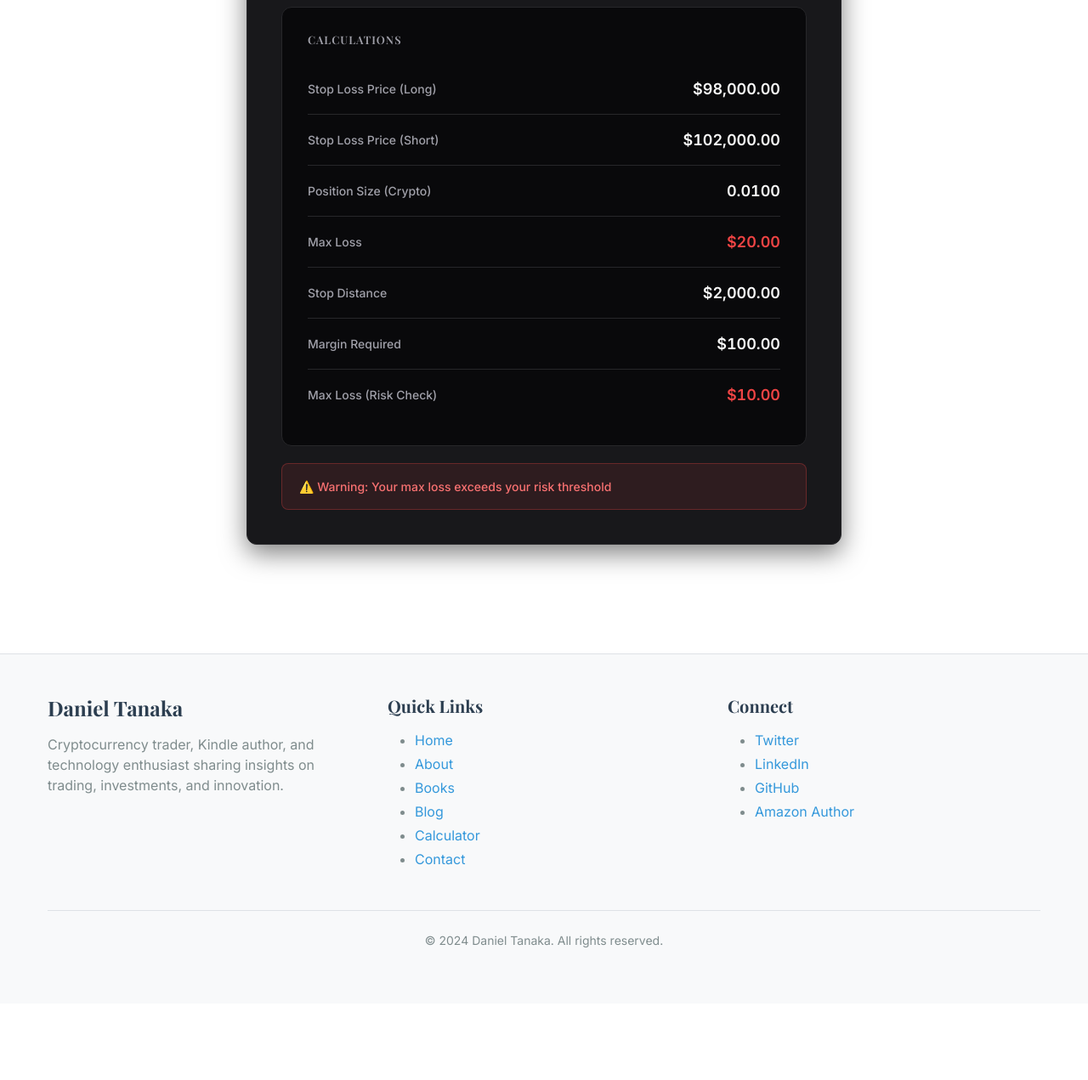
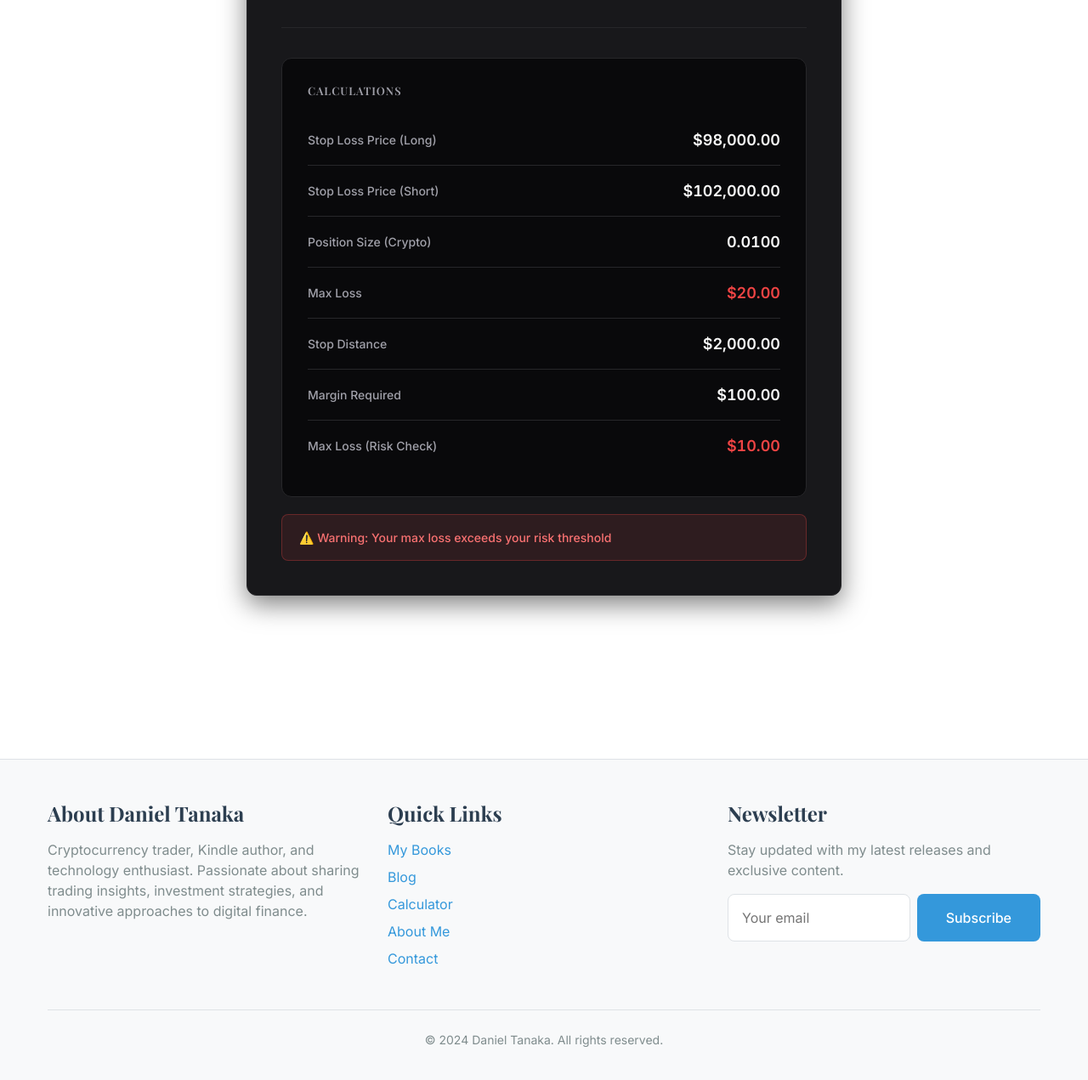
Before and after one commit to daniel-tanaka-x/danieltanaka, a website: page calculator.html in a window 1280 px wide. Shown: the part 831-2102 px from the top of the page at 85% size. Before the commit the page ends 2012 px from the top, so only its background shows below. Drawn offline with nearby package versions, Linux system fonts and the light colour scheme.

Commit message:
changed the navigation

```diff
--- a/calculator.html
+++ b/calculator.html
@@ -27,27 +27,25 @@
     <link rel="stylesheet" href="css/main.css">
 
     <style>
-        .calculator-container {
-            max-width: 1200px;
-            margin: 0 auto;
-            padding: 2rem;
-            margin-top: 6rem;
+        .calculator-section {
+            padding: var(--spacing-4xl) 0;
+            margin-top: var(--spacing-2xl);
         }
 
         .calculator-header {
             text-align: center;
-            margin-bottom: 3rem;
+            margin-bottom: var(--spacing-4xl);
         }
 
         .calculator-header h1 {
-            font-size: 2.5rem;
-            color: var(--primary-color);
-            margin-bottom: 1rem;
+            font-size: var(--font-size-4xl);
+            color: var(--text-primary);
+            margin-bottom: var(--spacing-md);
         }
 
         .calculator-header p {
             color: var(--text-secondary);
-            font-size: 1.1rem;
+            font-size: var(--font-size-lg);
         }
 
         .calculator-tool {
@@ -268,8 +266,9 @@
     </header>
 
     <!-- Main Content -->
-    <main id="main-content" class="main-content">
-        <div class="calculator-container">
+    <main id="main-content">
+        <section class="calculator-section">
+            <div class="container">
                 <div class="calculator-header">
                     <h1>Perpetual Futures Calculator</h1>
                     <p>Professional trading tool for position sizing and risk management</p>
@@ -360,6 +359,7 @@
                     </div>
                 </div>
             </div>
+        </section>
     </main>
 
     <!-- Footer -->
@@ -367,47 +367,45 @@
         <div class="container">
             <div class="footer__content">
                 <div class="footer__section">
-                    <h3 class="footer__title">Daniel Tanaka</h3>
-                    <p class="footer__description">
-                        Cryptocurrency trader, Kindle author, and technology enthusiast sharing insights on trading, investments, and innovation.
+                    <h3 data-translate="footer.about.title">About Daniel Tanaka</h3>
+                    <p data-translate="footer.about.description">
+                        Cryptocurrency trader, Kindle author, and technology enthusiast. Passionate about sharing trading insights, investment strategies, and innovative approaches to digital finance.
                     </p>
                 </div>
 
                 <div class="footer__section">
-                    <h4 class="footer__subtitle">Quick Links</h4>
-                    <ul class="footer__links">
-                        <li><a href="index.html" class="footer__link">Home</a></li>
-                        <li><a href="about.html" class="footer__link">About</a></li>
-                        <li><a href="books.html" class="footer__link">Books</a></li>
-                        <li><a href="blog.html" class="footer__link">Blog</a></li>
-                        <li><a href="calculator.html" class="footer__link">Calculator</a></li>
-                        <li><a href="contact.html" class="footer__link">Contact</a></li>
+                    <h3 data-translate="footer.links.title">Quick Links</h3>
+                    <ul style="list-style: none; padding: 0;">
+                        <li style="margin-bottom: var(--spacing-sm);"><a href="books.html" data-translate="footer.links.books">My Books</a></li>
+                        <li style="margin-bottom: var(--spacing-sm);"><a href="blog.html" data-translate="footer.links.blog">Blog</a></li>
+                        <li style="margin-bottom: var(--spacing-sm);"><a href="calculator.html" data-translate="nav.calculator">Calculator</a></li>
+                        <li style="margin-bottom: var(--spacing-sm);"><a href="about.html" data-translate="footer.links.about">About Me</a></li>
+                        <li style="margin-bottom: var(--spacing-sm);"><a href="contact.html" data-translate="footer.links.contact">Contact</a></li>
                     </ul>
                 </div>
 
                 <div class="footer__section">
-                    <h4 class="footer__subtitle">Connect</h4>
-                    <ul class="footer__links">
-                        <li><a href="#" class="footer__link">Twitter</a></li>
-                        <li><a href="#" class="footer__link">LinkedIn</a></li>
-                        <li><a href="#" class="footer__link">GitHub</a></li>
-                        <li><a href="#" class="footer__link">Amazon Author</a></li>
-                    </ul>
+                    <h3 data-translate="footer.newsletter.title">Newsletter</h3>
+                    <p data-translate="footer.newsletter.description">Stay updated with my latest releases and exclusive content.</p>
+                    <form style="display: flex; gap: var(--spacing-sm); margin-top: var(--spacing-md);" action="#" method="post">
+                        <input type="email" data-translate="footer.newsletter.placeholder" placeholder="Your email" class="form-input" style="flex: 1;" required>
+                        <button type="submit" class="btn btn--primary" data-translate="footer.newsletter.button">Subscribe</button>
+                    </form>
                 </div>
             </div>
 
             <div class="footer__bottom">
-                <p>&copy; 2024 Daniel Tanaka. All rights reserved.</p>
+                <p data-translate="footer.copyright">&copy; 2024 Daniel Tanaka. All rights reserved.</p>
             </div>
         </div>
     </footer>
 
     <!-- Scripts -->
-    <script src="js/main.js"></script>
+    <script src="js/theme.js"></script>
     <script src="js/navigation.js"></script>
-    <script src="js/theme.js"></script>
     <script src="js/language.js"></script>
     <script src="js/stats.js"></script>
+    <script src="js/main.js"></script>
     <script src="js/pwa.js"></script>
 
     <script>
```
Lines whose indentation alone changed are shown as unchanged.
